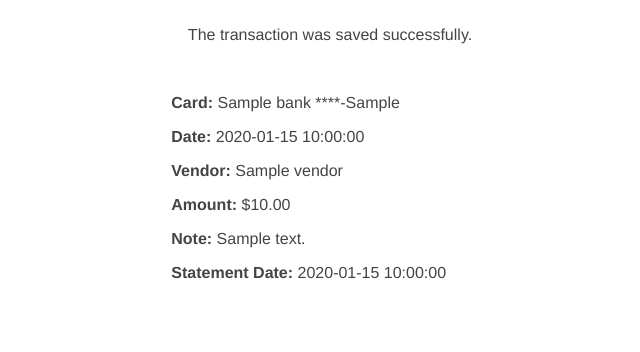
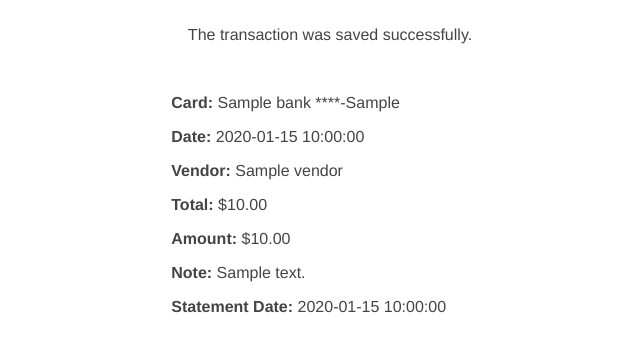
Before and after one commit to mitchnegus/monopyly, a Flask app: template monopyly/templates/credit/transaction_submission_page.html in a window 1280 px wide. Shown: the part 154-506 px from the top of the page, without its empty margins (310-950 px from the left). Run offline with Flask 2, Linux system fonts and the light colour scheme; the template is opened without the code that fills it: most values are stand-ins (such as "Sample title", 1, 10 or a date in 2020).

Commit message:
more info on submission page

```diff
--- a/monopyly/credit/transactions.py
+++ b/monopyly/credit/transactions.py
@@ -125,7 +125,7 @@ class TransactionHandler(DatabaseHandler):
             The transaction information from the database.
         """
         query = (f"SELECT {select_fields(fields, 't.id')} "
-                  "  FROM credit_transactions AS t "
+                  "  FROM credit_transactions_view AS t "
                   "       INNER JOIN credit_statements AS s "
                   "          ON s.id = t.statement_id "
                   "       INNER JOIN credit_cards AS c "
--- a/monopyly/templates/credit/transaction_submission_page.html
+++ b/monopyly/templates/credit/transaction_submission_page.html
@@ -34,11 +34,16 @@
 			{{ transaction['vendor'] }}
 		</p>
 
+		<p>
+			<b>Total: </b>
+			${{ transaction['total']|currency }}
+		</p>
+
 		{% for subtransaction in subtransactions %}
 
 			<p>
 				<b>Amount: </b>
-				{{ '${:,.2f}'.format(subtransaction['subtotal']) }}
+				${{ subtransaction['subtotal']|currency }}
 			</p>
 
 			<p>
```
